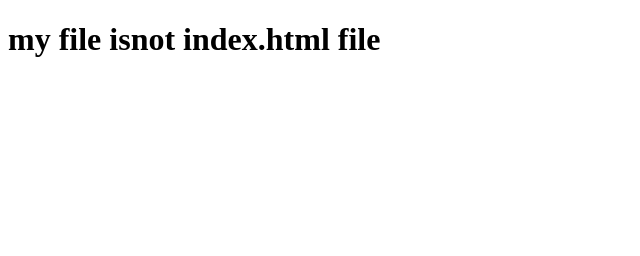
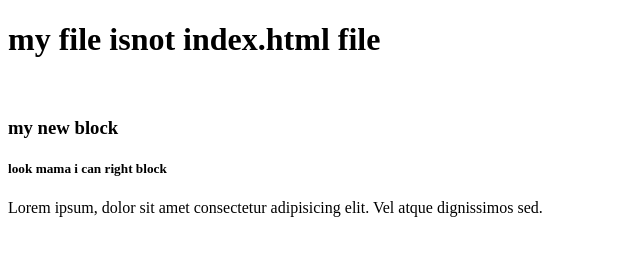
Before and after one commit to shamimkhan11/my-thard-repo, a plain HTML site: page index.html in a window 1280 px wide. Shown: the whole page, without its empty margins (0-640 px from the left). Drawn offline with Linux system fonts and the light colour scheme.

Commit message:
new added

```diff
--- a/index.html
+++ b/index.html
@@ -3,10 +3,15 @@
 <head>
     <meta charset="UTF-8">
     <meta name="viewport" content="width=device-width, initial-scale=1.0">
-    <title>my thard repo</title>
+    <title>my thard repo </title>
 </head>
 <body>
     <h1>my file isnot index.html file</h1>
     <img src="../my-thard-repo/istockphoto-1405730723-1024x1024.jpg" alt="">
+    <div>
+        <h3>my new block</h3>
+        <h5>look mama i can right block</h5>
+        <p>Lorem ipsum, dolor sit amet consectetur adipisicing elit. Vel atque dignissimos sed.</p>
+    </div>
 </body>
 </html>
```
